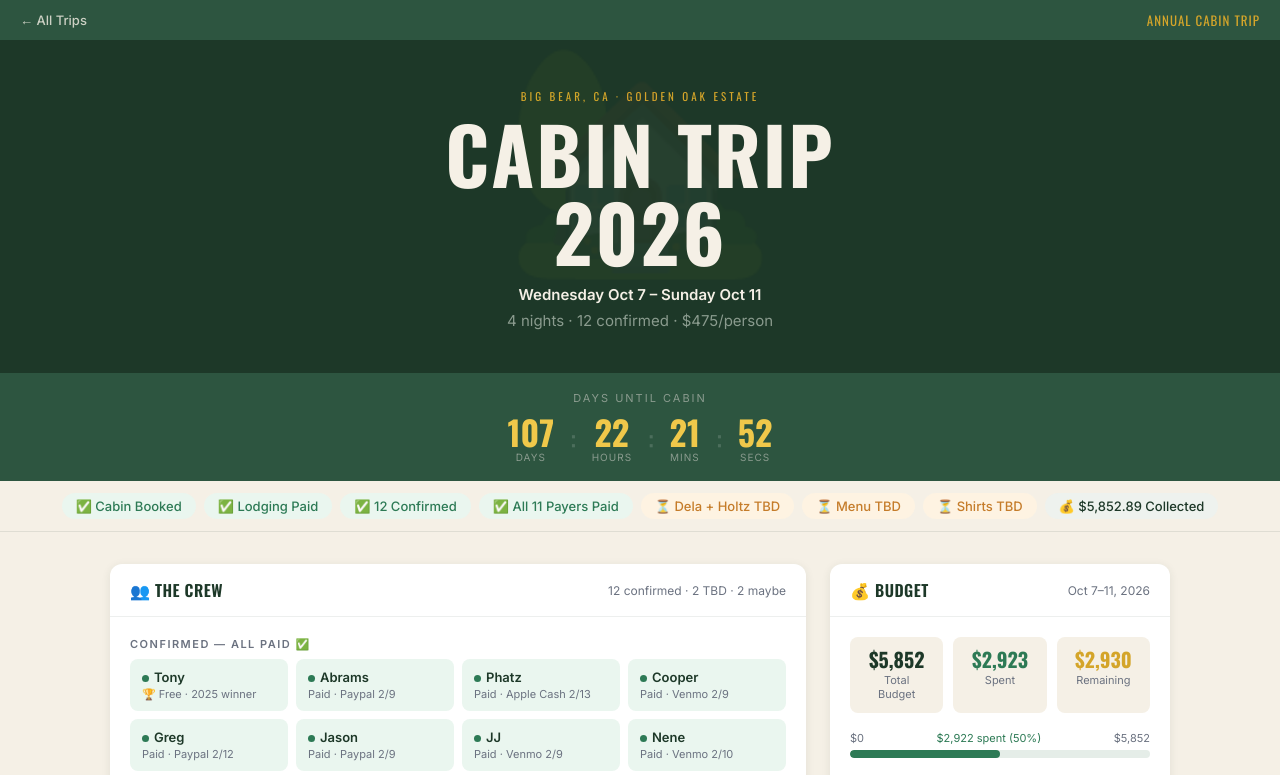
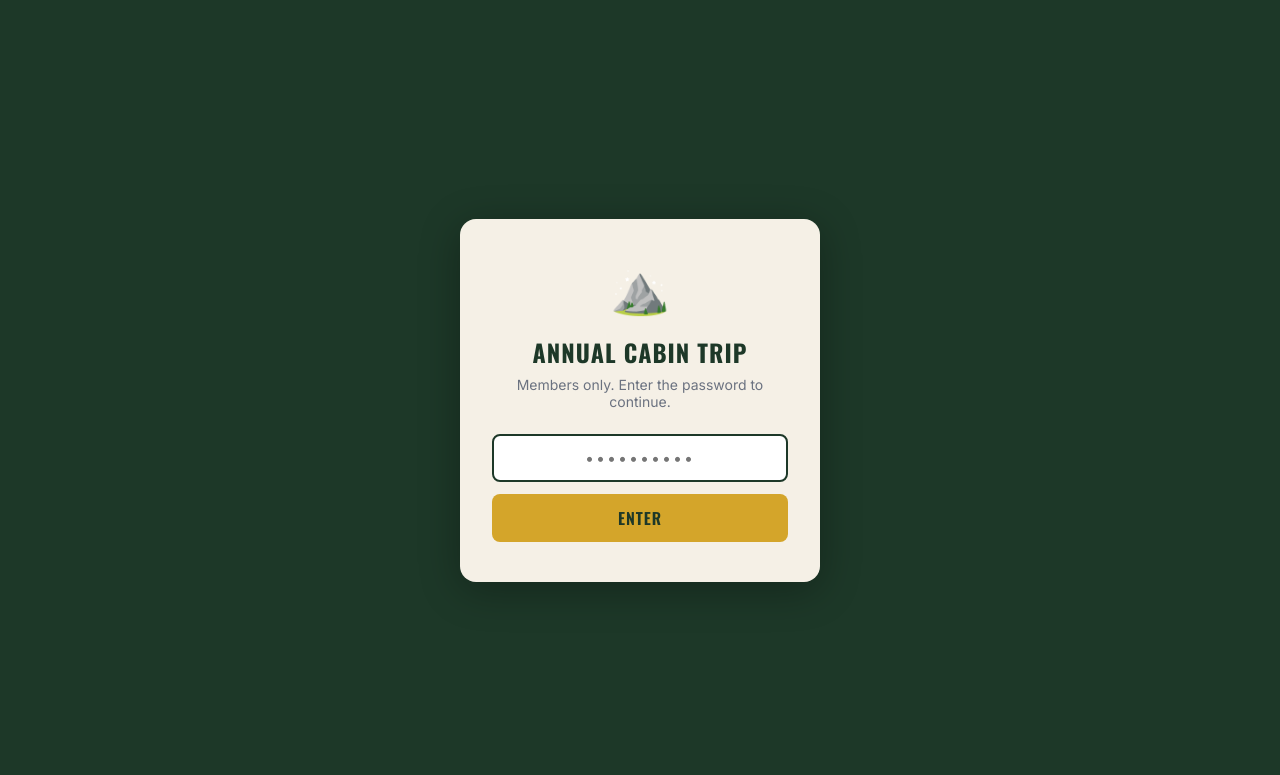
Before and after one commit to tonyillig/CabinTrips, a plain HTML site: page CT2026.html in a window 1280 px wide. Shown: the top 775 px of the page. Drawn offline with nearby package versions, Linux system fonts and the light colour scheme.

Commit message:
add password
added password for access

```diff
--- a/CT2026.html
+++ b/CT2026.html
@@ -485,9 +485,101 @@
       .top-nav { padding: 10px 14px; }
       footer { padding: 20px 16px; }
     }
+    /* ── AUTH OVERLAY ── */
+    #auth-overlay {
+      position: fixed; inset: 0;
+      background: var(--forest);
+      z-index: 9999;
+      display: none;
+      align-items: center;
+      justify-content: center;
+      padding: 20px;
+    }
+    .auth-card {
+      background: var(--parchment);
+      border-radius: 16px;
+      padding: 40px 32px;
+      max-width: 360px;
+      width: 100%;
+      text-align: center;
+      box-shadow: 0 8px 40px rgba(0,0,0,0.3);
+    }
+    .auth-icon { font-size: 48px; margin-bottom: 16px; }
+    .auth-card h2 {
+      font-family: 'Oswald', sans-serif;
+      font-size: 24px; font-weight: 700;
+      text-transform: uppercase; letter-spacing: 1px;
+      color: var(--forest); margin-bottom: 6px;
+    }
+    .auth-card p { font-size: 14px; color: var(--muted); margin-bottom: 24px; }
+    .auth-input {
+      width: 100%; padding: 12px 16px;
+      border: 2px solid #DDD; border-radius: 8px;
+      font-size: 16px; font-family: 'Inter', sans-serif;
+      outline: none; margin-bottom: 12px;
+      transition: border-color 0.15s;
+      background: var(--white); color: var(--text);
+      text-align: center; letter-spacing: 2px;
+    }
+    .auth-input:focus { border-color: var(--forest); }
+    .auth-input.shake { animation: auth-shake 0.3s ease; border-color: #C44; }
+    .auth-btn {
+      width: 100%; padding: 12px;
+      background: var(--gold); color: var(--forest);
+      border: none; border-radius: 8px;
+      font-family: 'Oswald', sans-serif;
+      font-size: 16px; font-weight: 600;
+      letter-spacing: 1px; text-transform: uppercase;
+      cursor: pointer; transition: background 0.15s;
+    }
+    .auth-btn:hover { background: var(--gold-light); }
+    .auth-error { margin-top: 12px; font-size: 13px; color: #C44; display: none; }
+    @keyframes auth-shake {
+      0%,100% { transform: translateX(0); }
+      25%      { transform: translateX(-6px); }
+      75%      { transform: translateX(6px); }
+    }
   </style>
 </head>
 <body>
+
+<div id="auth-overlay">
+  <div class="auth-card">
+    <div class="auth-icon">⛰️</div>
+    <h2>Annual Cabin Trip</h2>
+    <p>Members only. Enter the password to continue.</p>
+    <input type="password" id="auth-input" class="auth-input" placeholder="••••••••••" autocomplete="off" autocorrect="off" autocapitalize="off" spellcheck="false">
+    <button class="auth-btn" id="auth-btn">Enter</button>
+    <div class="auth-error" id="auth-error">Wrong password — try again.</div>
+  </div>
+</div>
+<script>
+(function(){
+  const KEY='ct_auth', PASS='flowmaster';
+  const overlay=document.getElementById('auth-overlay');
+  const input=document.getElementById('auth-input');
+  const btn=document.getElementById('auth-btn');
+  const err=document.getElementById('auth-error');
+  function attempt(){
+    if(input.value.trim().toLowerCase()===PASS){
+      localStorage.setItem(KEY,'1');
+      overlay.style.display='none';
+    } else {
+      err.style.display='block';
+      input.classList.add('shake');
+      input.value='';
+      setTimeout(()=>input.classList.remove('shake'),350);
+      setTimeout(()=>input.focus(),50);
+    }
+  }
+  if(localStorage.getItem(KEY)!=='1'){
+    overlay.style.display='flex';
+    setTimeout(()=>input.focus(),100);
+  }
+  btn.addEventListener('click',attempt);
+  input.addEventListener('keydown',function(e){if(e.key==='Enter')attempt();});
+})();
+</script>
 
 <nav class="top-nav">
   <a href="index.html" class="back-link">← All Trips</a>
```
